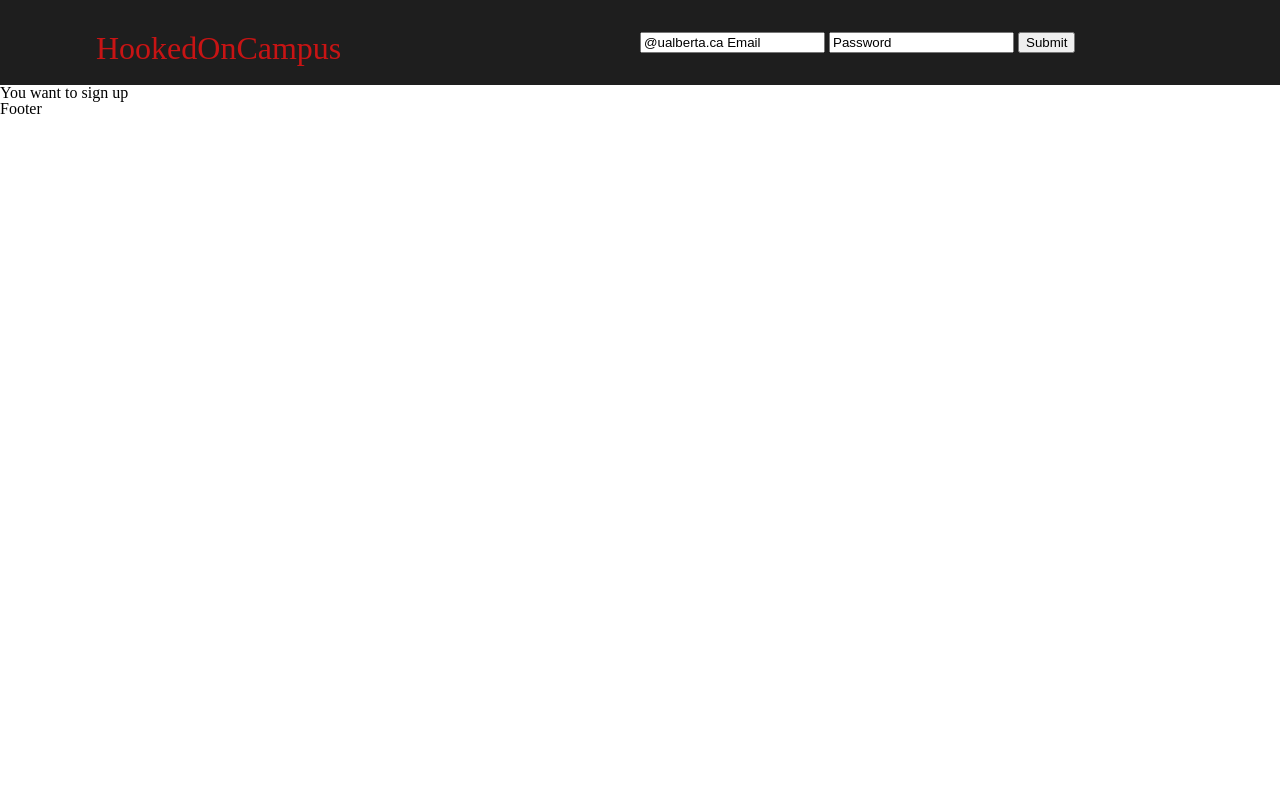
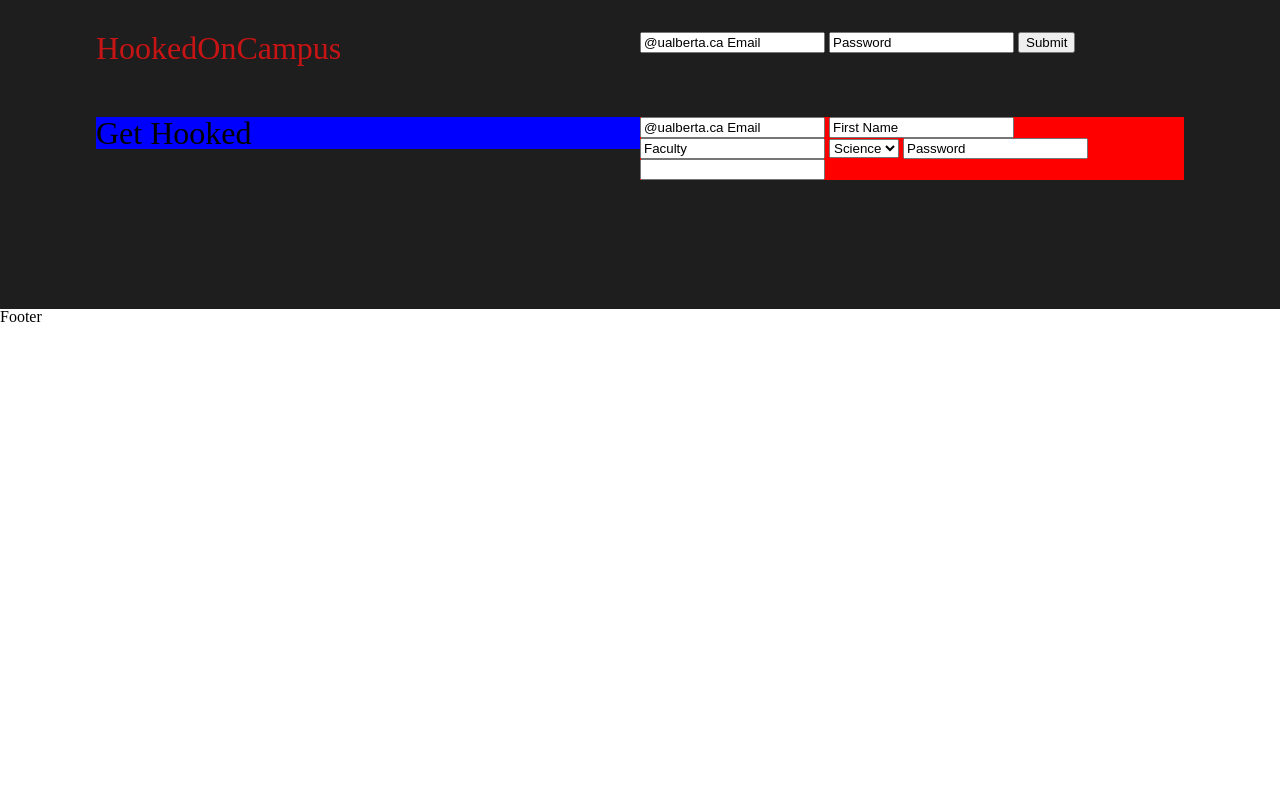
Before and after one commit to josephpaulk/HookedOnCampus, a PHP site: page /HookedOnCampus/signup in a window 1280 px wide. Run offline with PHP 8.4, Linux system fonts and the light colour scheme.

Commit message:
Added basic signup.

```diff
--- a/index.php
+++ b/index.php
@@ -19,12 +19,9 @@
         case '':
             print('homepage');
             break;
-    	case 'login' :
+    	case 'signup' :
     		include ('./src/views/signup.php');
     		break;
-        case 'signup' :
-            print('You want to sign up');
-            break;
         case 'profile' :
             include('./src/controllers/viewProfile.php');
             break;
--- a/src/views/signup.php
+++ b/src/views/signup.php
@@ -3,15 +3,16 @@
         <h1>Get Hooked</h1>
     </div>
     <div id="signup-right">
-        New to Twitter?
-        <br/>
-        New to Twitter?
-        <br/>
-        New to Twitter?
-        <br/>
-        New to Twitter?
-        <br/>
-        New to Twitter?
-        <br/>
+        <form action="signup" method="post">
+        <input type="text" value="@ualberta.ca Email" name="email">
+        <input type="text" value="First Name" name="firstname">
+        <input type="text" value="Faculty" name="faculty">
+        <select>
+        	<option value="Science">Science</option>
+        	<option value="Med">Med</option>
+        </select>
+        <input type="text" value="Password" name="password">
+        <input type="Sign Up">
+    </form>
     </div>
 </div>
```
Also changed, not shown: 1 other file.
